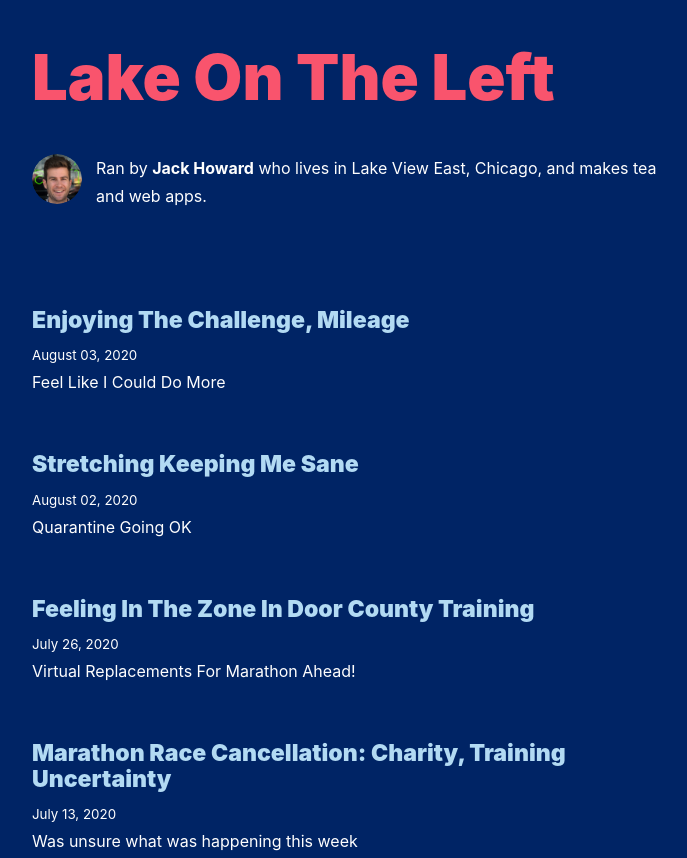
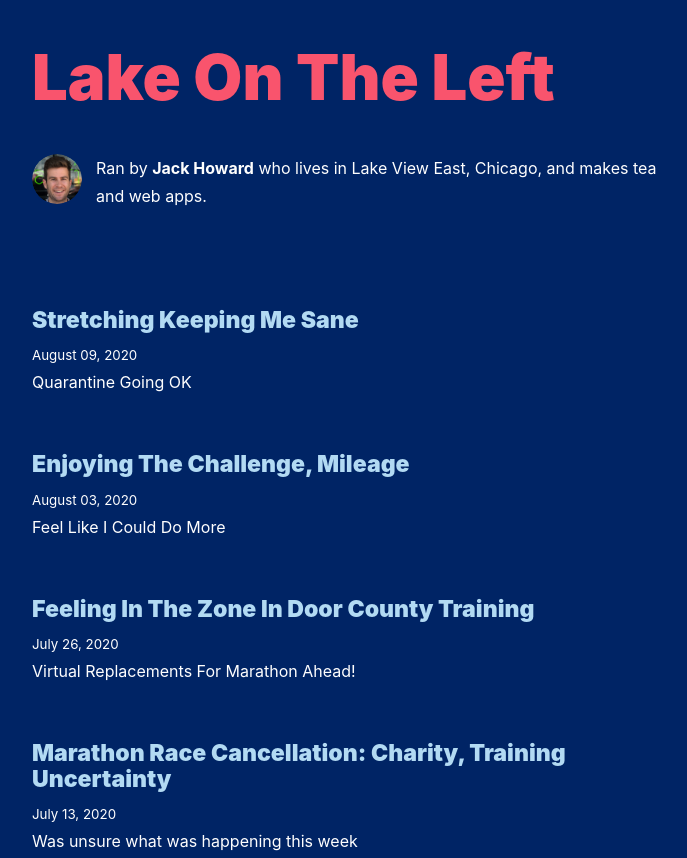
Before and after one commit to JackHowa/marathon-run-log, a Gatsby site: page / in a window 1280 px wide. Shown: the top 858 px of the page, without its empty margins (293-980 px from the left). Built offline with nearby package versions, Linux system fonts and the light colour scheme; Gatsby itself is replaced by a stand-in of ours; some packages are replaced by stand-ins of ours.

Commit message:
Update date of week 11

```diff
--- a/content/blog/week-11-quarantine-week-1/index.md
+++ b/content/blog/week-11-quarantine-week-1/index.md
@@ -1,7 +1,7 @@
 ---
 title: Stretching Keeping Me Sane
 # run new Date().toISOString()
-date: "2020-08-02T00:00:00.000Z"
+date: "2020-08-09T05:00:00.000Z"
 description: Quarantine Going OK
 week: 11
 ---
```
